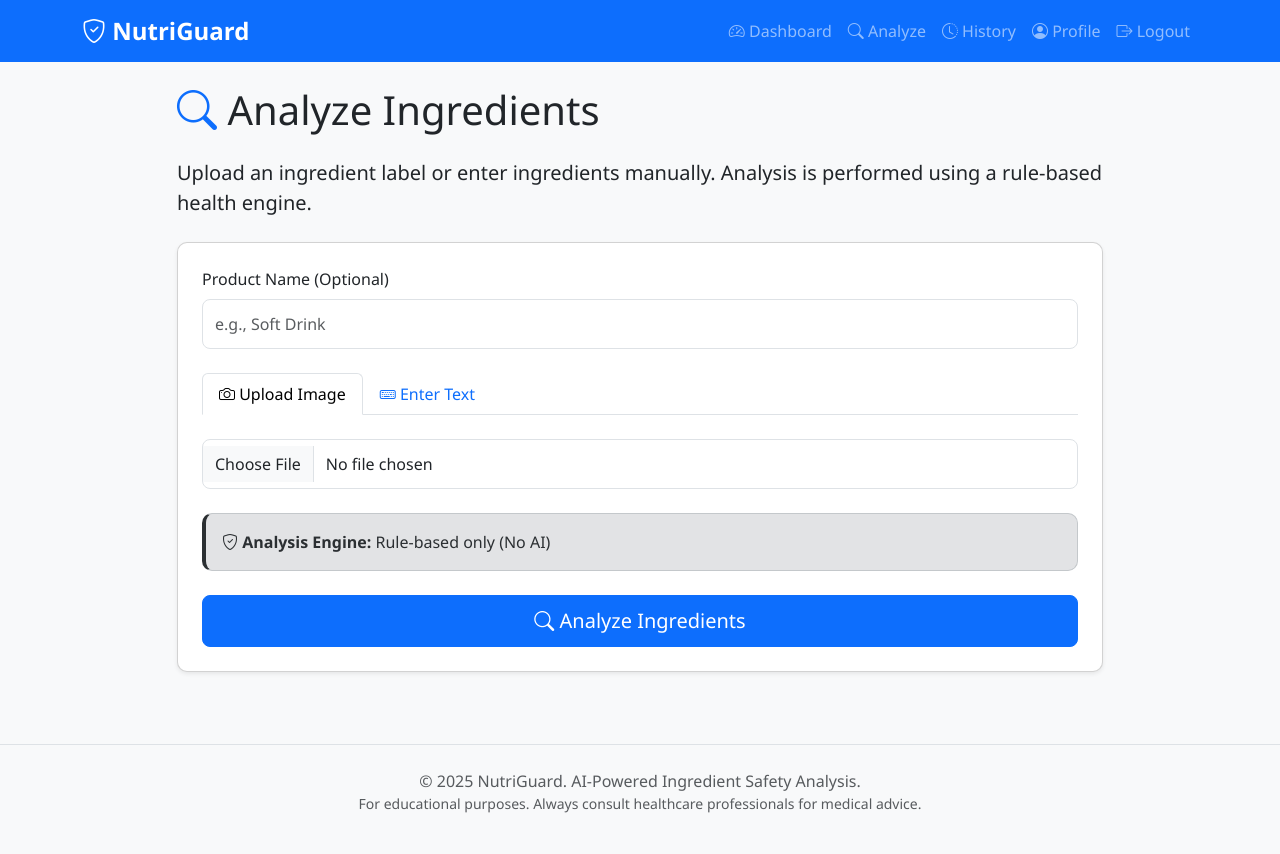
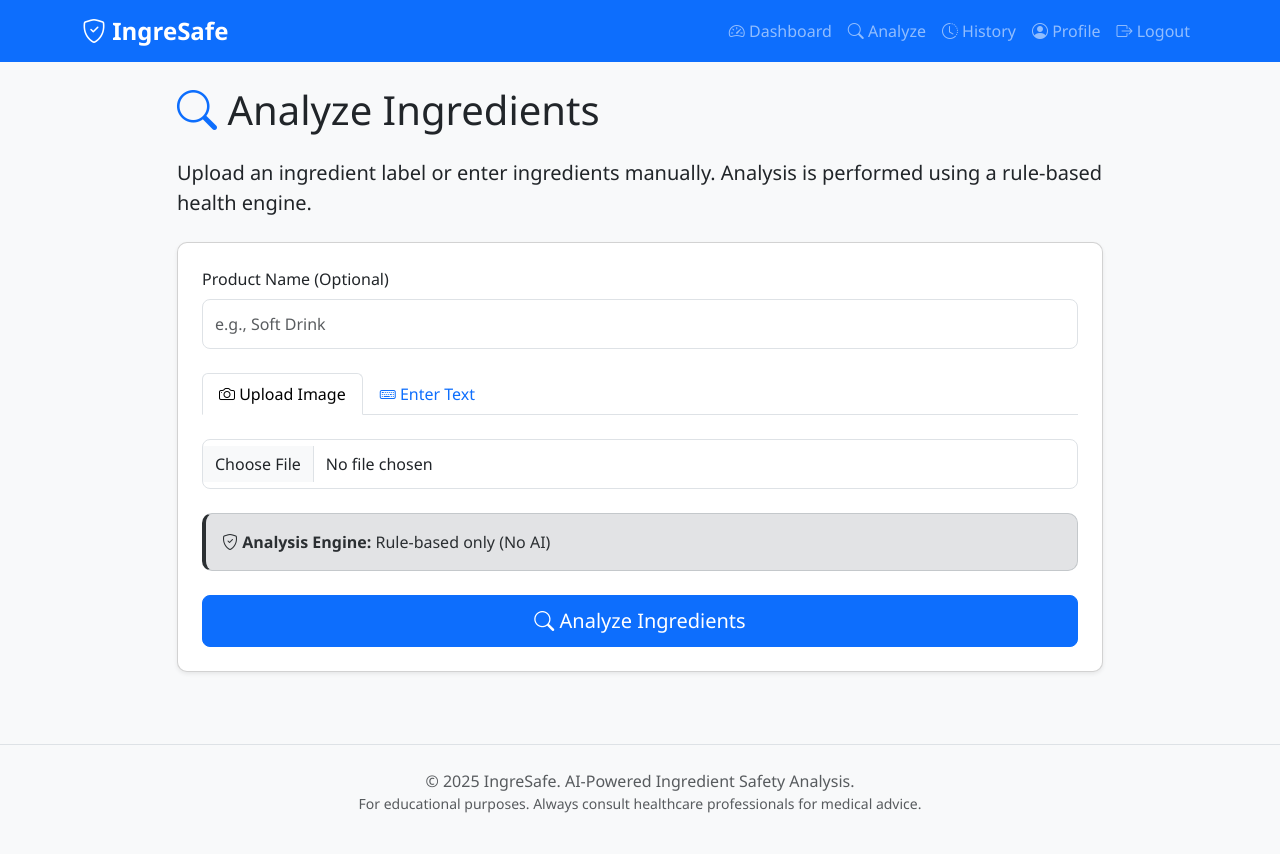
Before and after one commit to dhanyasanagapalli/InSa, a Flask app: page /analyze in a window 1280 px wide. Run offline with Flask 3, Linux system fonts and the light colour scheme; the visitor is signed in with stand-in values (Sample User, id 1); some libraries are stand-ins or nearby versions.

Commit message:
Update base.html

```diff
--- a/templates/base.html
+++ b/templates/base.html
@@ -3,7 +3,7 @@
 <head>
     <meta charset="UTF-8">
     <meta name="viewport" content="width=device-width, initial-scale=1.0">
-    <title>{% block title %}NutriGuard - AI-Powered Ingredient Safety Analyzer{% endblock %}</title>
+    <title>{% block title %}IngreSafe - AI-Powered Ingredient Safety Analyzer{% endblock %}</title>
 
     <!-- Bootstrap CSS -->
     <link href="https://cdn.jsdelivr.net/npm/bootstrap@5.3.0/dist/css/bootstrap.min.css" rel="stylesheet">
@@ -19,7 +19,7 @@
     <nav class="navbar navbar-expand-lg navbar-dark bg-primary">
         <div class="container">
             <a class="navbar-brand" href="{{ url_for('index') }}">
-                <i class="bi bi-shield-check"></i> NutriGuard
+                <i class="bi bi-shield-check"></i> IngreSafe
             </a>
             <button class="navbar-toggler" type="button" data-bs-toggle="collapse" data-bs-target="#navbarNav">
                 <span class="navbar-toggler-icon"></span>
@@ -91,7 +91,7 @@
     <!-- Footer -->
     <footer class="bg-light text-center text-muted py-4 mt-5">
         <div class="container">
-            <p class="mb-0">&copy; 2025 NutriGuard. AI-Powered Ingredient Safety Analysis.</p>
+            <p class="mb-0">&copy; 2025 IngreSafe. AI-Powered Ingredient Safety Analysis.</p>
             <p class="small">For educational purposes. Always consult healthcare professionals for medical advice.</p>
         </div>
     </footer>
```
